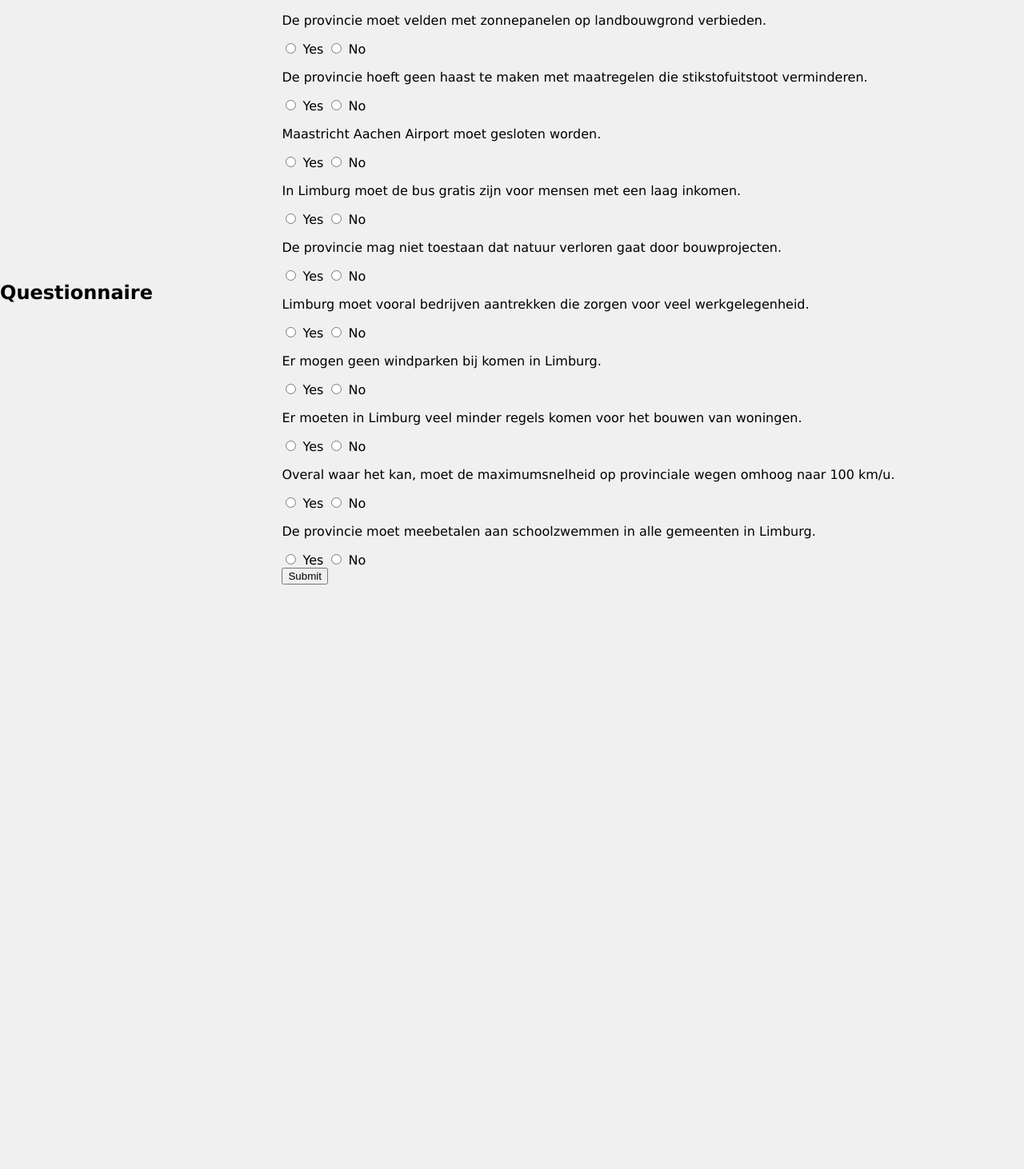
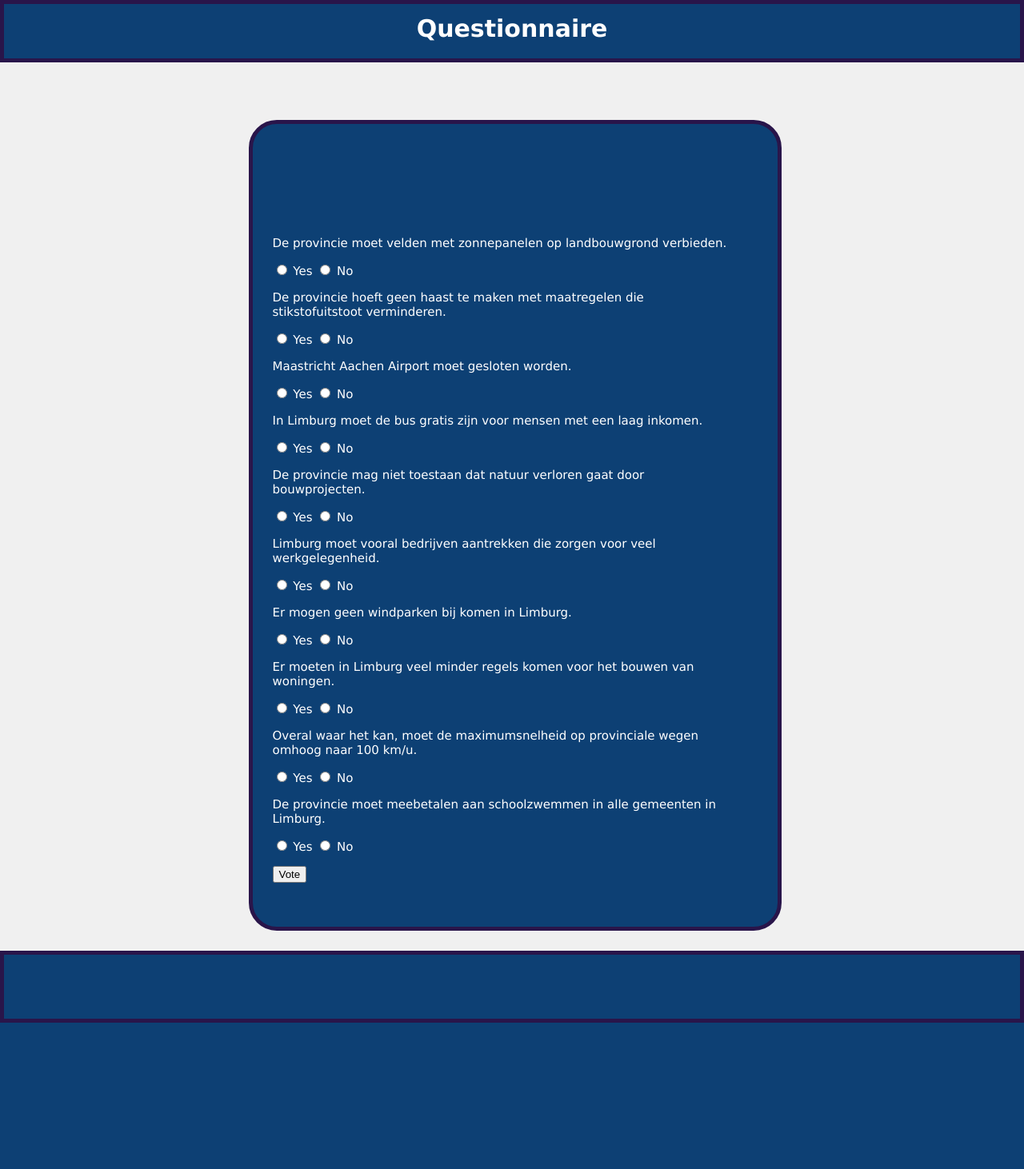
Before and after one commit to Max-Scholten/Project2, a PHP site: page /questionnaire.php in a window 1280 px wide. Shown: the whole page at 80% size. After the commit the page ends 1279 px from the top, so only its background shows below. Run offline with PHP 8.4, Linux system fonts and the light colour scheme; a user stored in the database is signed in; data comes from the database, SQL or seed files in the repository.

Commit message:
questionnaire changes

```diff
--- a/css/question.css
+++ b/css/question.css
@@ -3,28 +3,71 @@
 body{
     margin: 0px;
     padding: 0px;
-    display: grid;
     background-color: rgb(240, 240, 240);
     font-family: Verdana, Geneva, Tahoma, sans-serif;
-    align-items: center;
+    display: grid;
+
     grid-template-areas:
-    "header header"
-    "formi formi"
-    "footer footer";
+    "header header header header"
+    "formi formi formi formi"
+    "footer footer footer footer";
     grid-template-rows: 2fr 2fr;
+    column-gap: 7px;
+    row-gap: 25px;
 
 }
+
 header{
+    grid-area: header;
+    background-color: #0D4074;
+    text-align: center;
+    font-weight: bold;
     font-size: 30px;
     color: white;
-    grid-area: header;
-    background-color: #0D4074;
     padding-top: 13px;
     height: 55px;
+    border: solid rgb(41, 21, 74) 5px;
+}
+
+#formi{
+    grid-area: formi;
+    border: solid rgb(41, 21, 74) 5px;
+    min-height: 40vh;
+    width: 45vw;
+    border-radius: 35px;
+    background-color: #0D4074;
+    color: white;
+    text-align: left;
+    grid-column: 3 ;
+    grid-row: 1 / 3;
+    margin-top: 150px;
+    padding-bottom: 55px;
+    padding-left: 25px;
+    padding-right: 55px;
+
+}
+
+form{
+    font-size: 15px;
+    padding-top: 125px;
+}
+
+#bt{
+    padding-top: 15px;
+}
+
+#txt{
+    font-weight: bold;
+    font-size: 30px;
+    color: rgb(255, 255, 255);
     text-align: center;
+    padding-top: 25px;
+
 }
+
 footer{
     grid-area: footer;
     background-color: #0D4074;
     height: 10vh;
+    border: solid rgb(41, 21, 74) 5px;
 }
--- a/questionnaire.php
+++ b/questionnaire.php
@@ -49,8 +49,8 @@ $conn = null;
     <link rel="stylesheet" href="../Project2/css/question.css">
 </head>
 <body>
-    <h2>Questionnaire</h2>
-    <form method="POST" action="">
+    <header>Questionnaire</header>
+    <div id="formi"><form method="POST" action="">
         <?php foreach ($questions as $question) : ?>
             <div>
                 <p><?php echo $question['text']; ?></p>
@@ -60,14 +60,16 @@ $conn = null;
                 <label for="no">No</label>
             </div>
         <?php endforeach; ?>
-        <div>
-            <button type="submit">Submit</button>
+        <div id="bt">
+            <button type="submit">Vote</button>
         </div>
     </form>
+    </div>
     <script>
         document.querySelector("form").addEventListener("submit", function() {
             document.querySelector("button[type='submit']").disabled = true;
         });
     </script>
 </body>
+<footer><div id="txt"></div></footer>
 </html>
```
